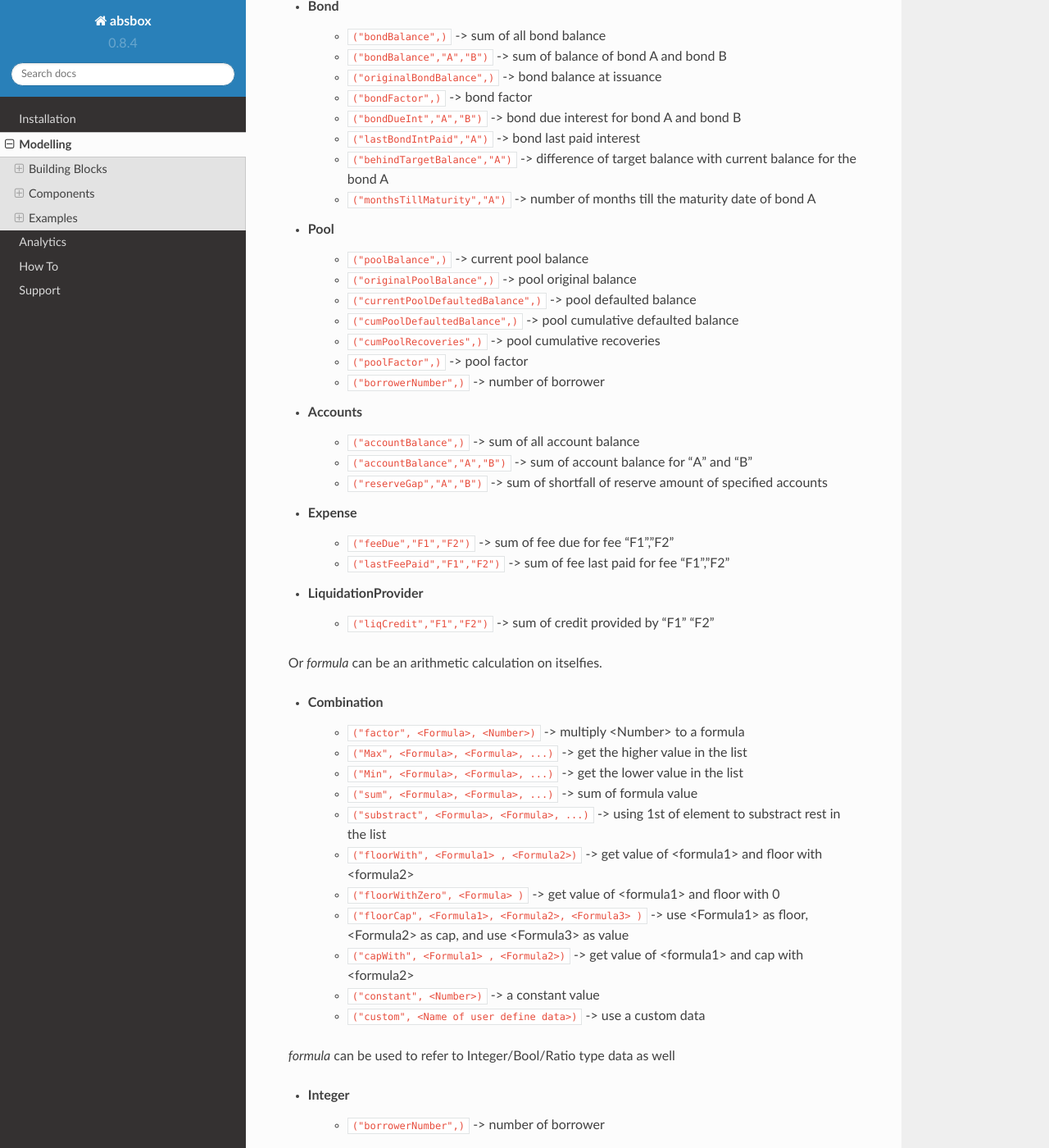
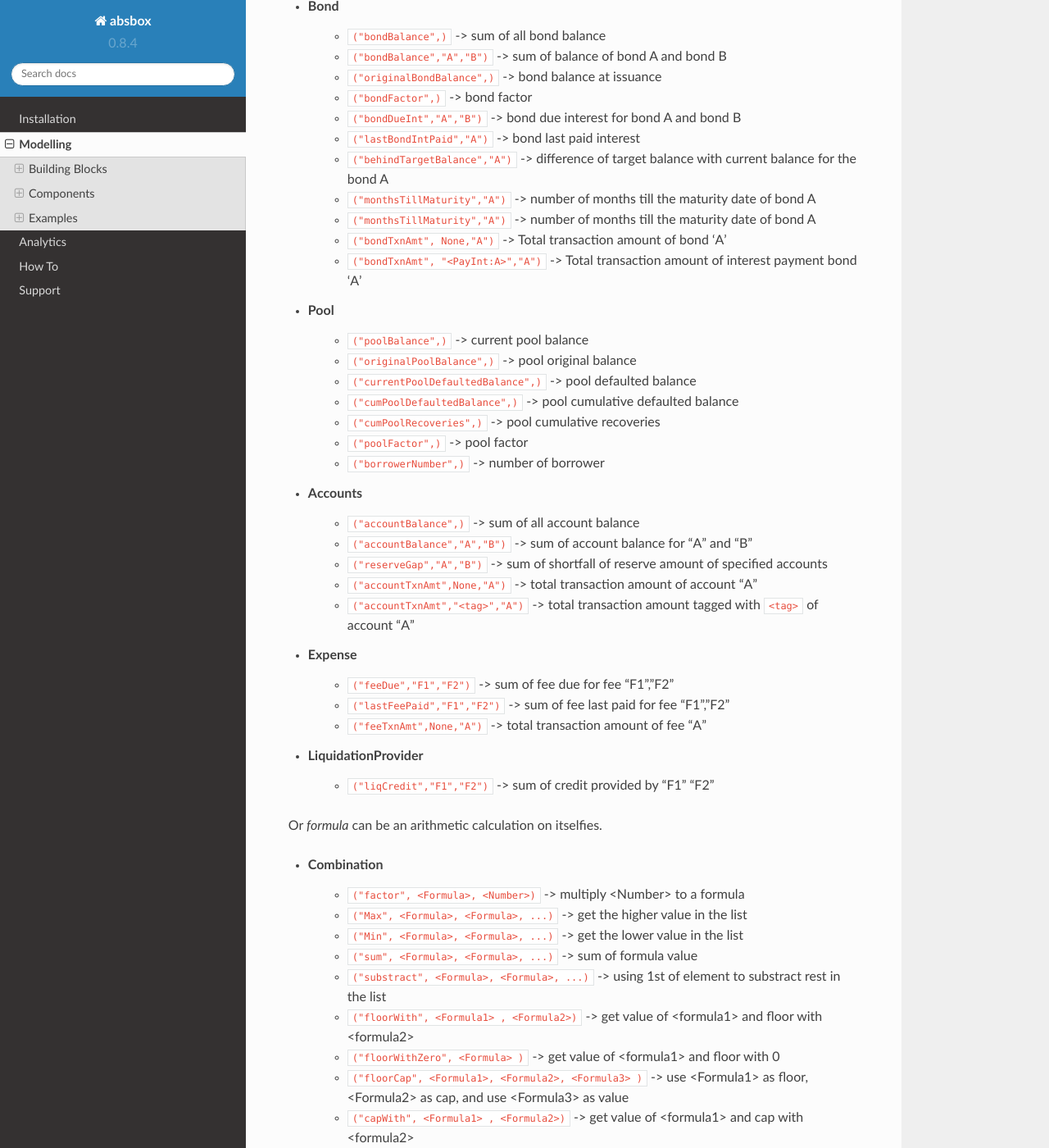
Before and after one commit to yellowbean/absbox-doc, a Sphinx documentation site: the page built from docs/source/modeling.rst, in a window 1280 px wide and 1400 px high, scrolled down 2191 px. Shown: the whole window at 82% size. Built offline with Sphinx 7.4.7 and the Read the Docs theme 2.0.0, drawn with Linux system fonts in a browser that asks for light colours.

Commit message:
expose query stmt

```diff
--- a/docs/source/analytics.rst
+++ b/docs/source/analytics.rst
@@ -527,7 +527,7 @@ There are couple candy function user can view the data field from all the scenar
 
 .. code-block:: python
 
-   from absbox.local.component import flow_by_scenario
+   from absbox.local.util import flow_by_scenario
 
    flow_by_scenario(rs,["pool","flow","Interest"])
    flow_by_scenario(rs,["bonds","A1","principal"])
--- a/docs/source/modeling.rst
+++ b/docs/source/modeling.rst
@@ -99,6 +99,9 @@ Structured product is using ``formula`` to define the amount of account transfer
     * ``("lastBondIntPaid","A")``  -> bond last paid interest
     * ``("behindTargetBalance","A")``  -> difference of target balance with current balance for the bond A
     * ``("monthsTillMaturity","A")``  -> number of months till the maturity date of bond A
+    * ``("monthsTillMaturity","A")``  -> number of months till the maturity date of bond A
+    * ``("bondTxnAmt", None,"A")``  -> Total transaction amount of bond 'A'
+    * ``("bondTxnAmt", "<PayInt:A>","A")``  -> Total transaction amount of interest payment bond 'A'
 * Pool
     * ``("poolBalance",)``  -> current pool balance
     * ``("originalPoolBalance",)``  -> pool original balance
@@ -111,9 +114,12 @@ Structured product is using ``formula`` to define the amount of account transfer
     * ``("accountBalance",)`` -> sum of all account balance
     * ``("accountBalance","A","B")`` -> sum of account balance for "A" and "B"
     * ``("reserveGap","A","B")`` -> sum of shortfall of reserve amount of specified accounts
+    * ``("accountTxnAmt",None,"A")`` -> total transaction amount of account "A"
+    * ``("accountTxnAmt","<tag>","A")`` -> total transaction amount tagged with ``<tag>`` of account "A"
 * Expense
     * ``("feeDue","F1","F2")`` -> sum of fee due for fee "F1","F2"
     * ``("lastFeePaid","F1","F2")`` -> sum of fee last paid for fee "F1","F2"
+    * ``("feeTxnAmt",None,"A")`` -> total transaction amount of fee "A"
 * LiquidationProvider
     * ``("liqCredit","F1","F2")`` -> sum of credit provided by "F1" "F2"
 
```
